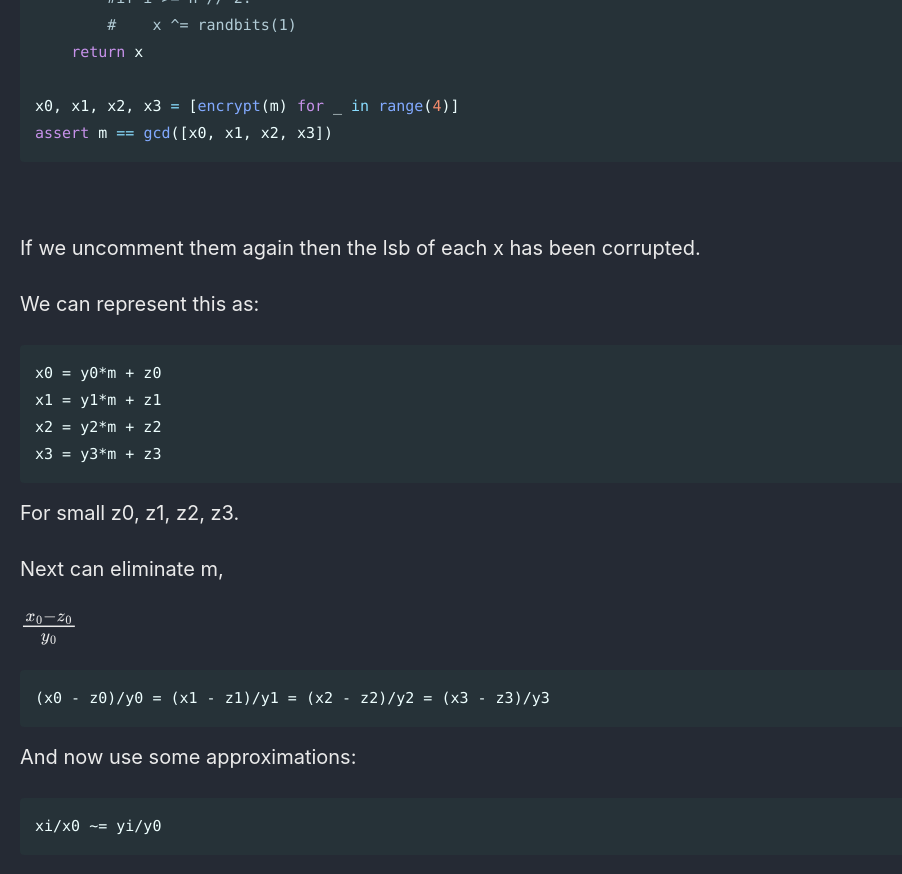
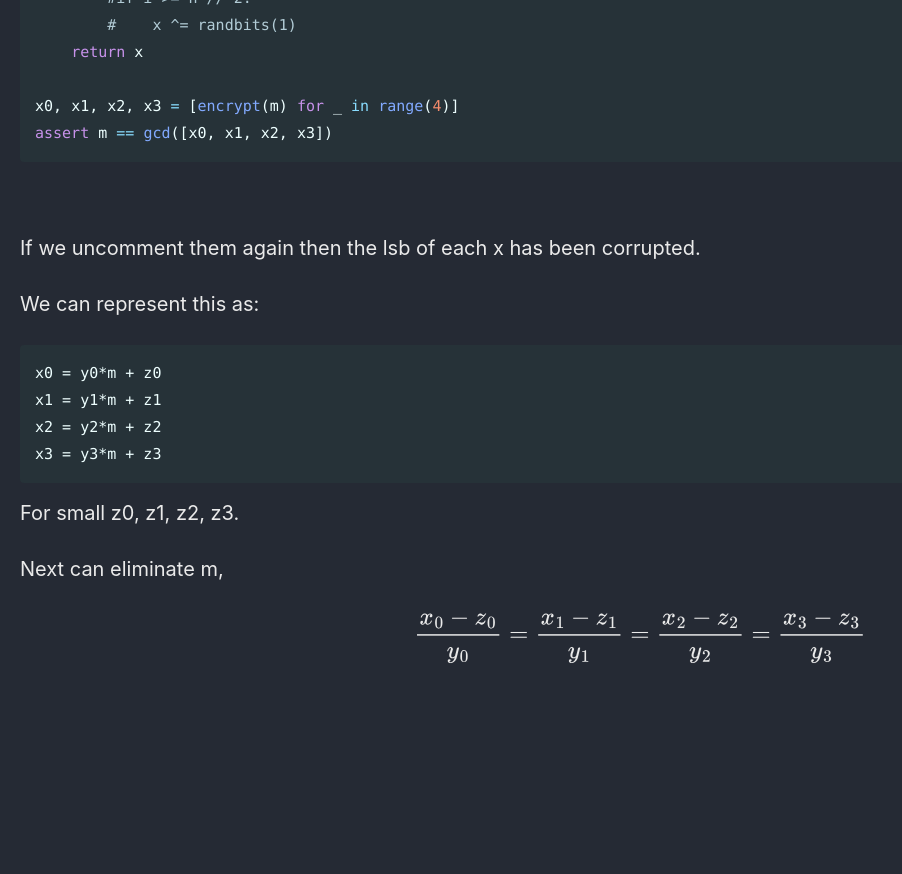
Before and after one commit to Connor-McCartney/Connor-McCartney.github.io, a Jekyll site: the page built from _pages/cryptography/other/WaniCTF2024.md, in a window 1280 px wide and 900 px high, scrolled down 1573 px. Shown: the top 874 px of the window, without its empty margins (0-902 px from the left). Built offline with Jekyll 4.4.1, drawn with Linux system fonts in a browser that asks for light colours; cached includes are drawn as plain includes; after the commit the page ends 2286 px from its top, so only the background shows below that.

Commit message:
Update WaniCTF2024.md

````diff
--- a/_pages/cryptography/other/WaniCTF2024.md
+++ b/_pages/cryptography/other/WaniCTF2024.md
@@ -85,13 +85,4 @@ For small z0, z1, z2, z3.
 
 Next can eliminate m,
 
-$$\frac{x_0 - z_0}{y_0}$$
-```
-(x0 - z0)/y0 = (x1 - z1)/y1 = (x2 - z2)/y2 = (x3 - z3)/y3
-```
-
-And now use some approximations:
-
-```
-xi/x0 ~= yi/y0
-```
+$$\frac{x_0 - z_0}{y_0} = \frac{x_1 - z_1}{y_1} = \frac{x_2 - z_2}{y_2} = \frac{x_3 - z_3}{y_3}$$
````
